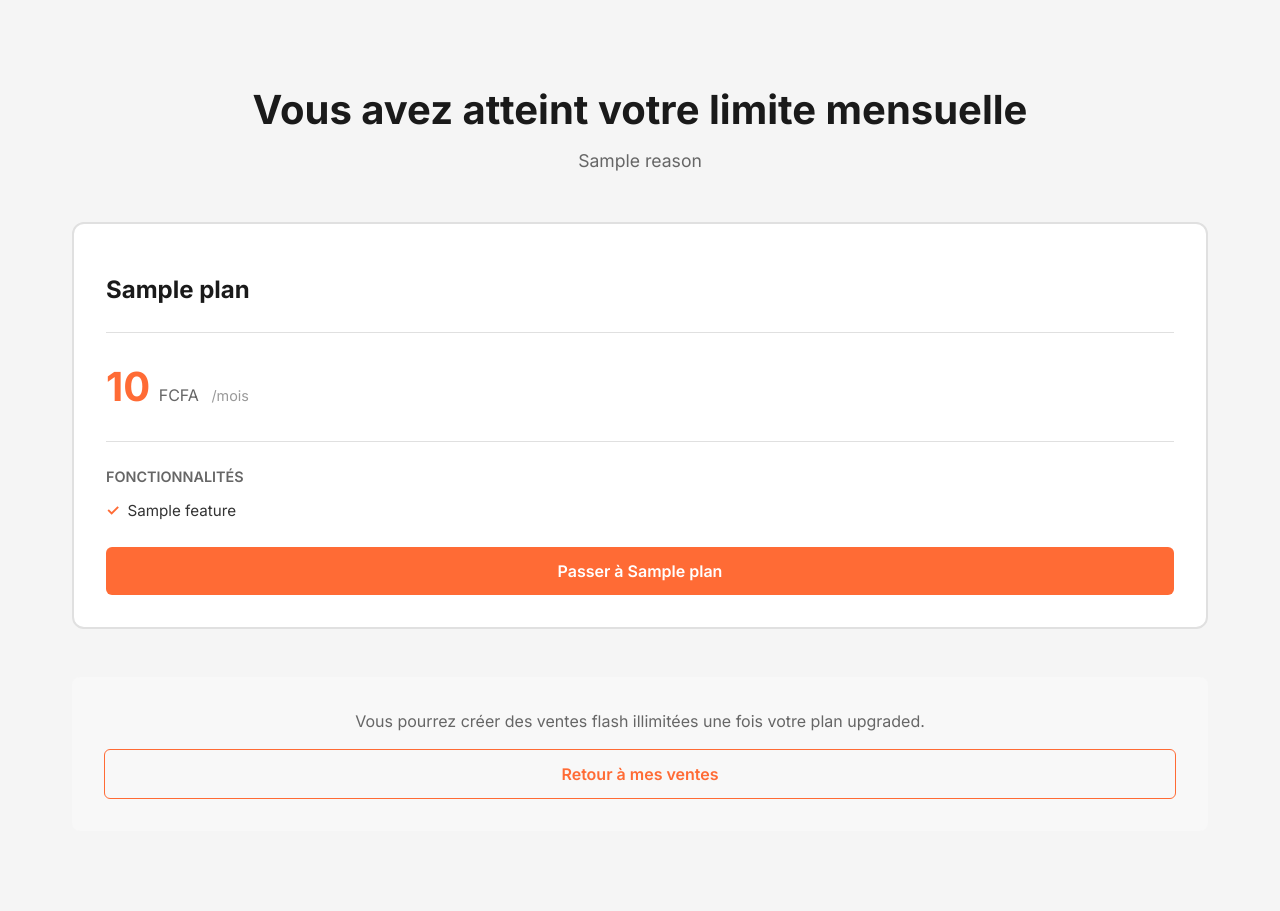
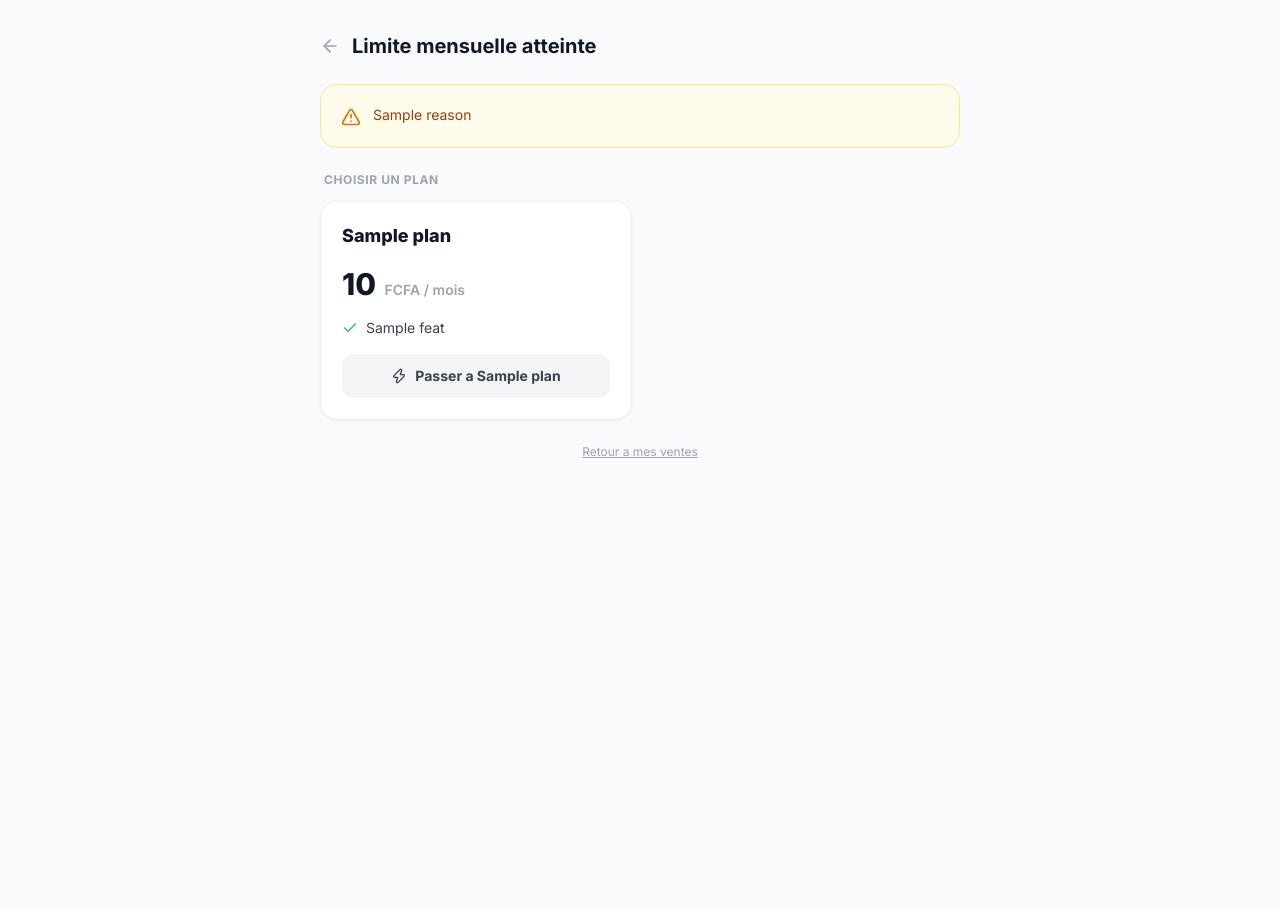
Before and after one commit to SamK107/hayaflash, a Django app: template templates/flash_sales/quota_exceeded.html in a window 1280 px wide. After the commit the page ends 458 px from the top, so only its background shows below. Run offline with Django 5.2, Linux system fonts and the light colour scheme; the template is opened without the code that fills it: most values are stand-ins (such as "Sample title", 1, 10 or a date in 2020); some libraries are stand-ins or nearby versions.

Commit message:
fix(flash_sales): repare le lien casse du paywall quota + aligne le design
quota_exceeded.html referencait 'subscriptions:upgrade', une URL qui
n'existe pas (le nom reel est 'subscriptions:checkout') -> NoReverseMatch
(500) a chaque fois qu'un vendeur au quota clique pour upgrader son plan.

Remplace aussi le CSS brut inline (copie visiblement d'une autre session,
incoherente avec le reste de l'app) par les memes classes Tailwind/Lucide
que templates/subscriptions/subscription.html.

Co-Authored-By: Claude Sonnet 5 <noreply@anthropic.com>

```diff
--- a/templates/flash_sales/quota_exceeded.html
+++ b/templates/flash_sales/quota_exceeded.html
@@ -1,300 +1,100 @@
 {% extends "base.html" %}
-{% load static %}
-
-{% block title %}Upgrade Your Plan — HayaFlash{% endblock %}
+{% block title %}Passer a un plan superieur — HayaFlash{% endblock %}
+{% block navbar %}{% include "partials/_nav_seller.html" %}{% endblock %}
 
 {% block content %}
-<div class="quota-exceeded-container">
-  <div class="paywall-header">
-    <h1>Vous avez atteint votre limite mensuelle</h1>
-    <p class="subtitle">{{ reason }}</p>
+<div class="min-h-screen bg-gray-50">
+<div class="max-w-2xl mx-auto px-4 py-8 space-y-6">
+
+  <!-- Header -->
+  <div class="flex items-center gap-3">
+    <a href="{% url 'flash_sales:list' %}" class="text-gray-400 hover:text-gray-600 transition-colors">
+      <i data-lucide="arrow-left" class="w-5 h-5"></i>
+    </a>
+    <h1 class="text-xl font-bold text-gray-900">Limite mensuelle atteinte</h1>
   </div>
 
-  <div class="plans-grid">
-    {% for plan in plans %}
-    <div class="plan-card {% if plan.recommended %}recommended{% endif %} {% if plan.is_current %}current{% endif %}">
-      {% if plan.recommended %}
-      <div class="plan-badge">Recommandé</div>
-      {% endif %}
+  <div class="bg-amber-50 border border-amber-200 rounded-2xl p-5 flex items-start gap-3">
+    <i data-lucide="alert-triangle" class="w-5 h-5 text-amber-600 shrink-0 mt-0.5"></i>
+    <p class="text-sm text-amber-800">{{ reason }}</p>
+  </div>
 
-      <h3 class="plan-name">{{ plan.label }}</h3>
-
-      <div class="plan-price">
-        {% if plan.price == 0 %}
-          <span class="price-text">Gratuit</span>
-        {% else %}
-          <span class="price-amount">{{ plan.price }}</span>
-          <span class="price-currency">FCFA</span>
-          <span class="price-period">/mois</span>
-        {% endif %}
+  <!-- Plans disponibles -->
+  <div>
+    <p class="text-xs font-bold text-gray-400 uppercase tracking-wider mb-3 px-1">Choisir un plan</p>
+    <div class="grid gap-4 sm:grid-cols-2">
+      {% for plan in plans %}
+      {% if plan.is_current %}
+      <div class="bg-green-50 border-2 border-green-200 rounded-2xl p-5 flex flex-col gap-4">
+        <div class="flex items-center justify-between">
+          <p class="text-lg font-black text-gray-900">{{ plan.label }}</p>
+          <span class="text-xs font-bold bg-green-600 text-white px-2.5 py-1 rounded-full">Actif</span>
+        </div>
+        <div>
+          {% if plan.price == 0 %}
+          <span class="text-2xl font-black text-gray-900">Gratuit</span>
+          {% else %}
+          <span class="text-3xl font-black text-gray-900">{{ plan.price|floatformat:"0g" }}</span>
+          <span class="text-sm font-semibold text-gray-400 ml-1">FCFA / mois</span>
+          {% endif %}
+        </div>
+        <p class="text-sm text-green-700 font-medium">C'est votre plan actuel.</p>
       </div>
-
-      <div class="plan-features">
-        <h4>Fonctionnalités</h4>
-        <ul>
-          {% for feature in plan.features %}
-          <li>
-            <span class="feature-icon">✓</span>
-            <span class="feature-text">{{ feature }}</span>
+      {% elif plan.key == "free" %}
+      <div class="bg-white rounded-2xl border border-gray-100 shadow-sm p-5 flex flex-col gap-4 opacity-60">
+        <p class="text-lg font-black text-gray-900">{{ plan.label }}</p>
+        <div>
+          <span class="text-2xl font-black text-gray-900">Gratuit</span>
+        </div>
+        <ul class="space-y-2 flex-1">
+          {% for feat in plan.features %}
+          <li class="flex items-start gap-2 text-sm text-gray-700">
+            <i data-lucide="check" class="w-4 h-4 text-green-500 shrink-0 mt-0.5"></i>{{ feat }}
           </li>
           {% endfor %}
         </ul>
+        <button class="flex items-center justify-center gap-2 font-bold py-3 rounded-xl text-sm bg-gray-100 text-gray-400 cursor-not-allowed" disabled>
+          Votre plan
+        </button>
       </div>
-
-      <div class="plan-action">
-        {% if plan.is_current %}
-          <button class="btn btn-secondary" disabled>Plan actuel</button>
-        {% elif plan.key == "free" %}
-          <button class="btn btn-secondary" disabled>Votre plan</button>
+      {% else %}
+      <div class="bg-white rounded-2xl border-2 shadow-sm p-5 flex flex-col gap-4
+        {% if plan.recommended %}border-primary{% else %}border-gray-100{% endif %}">
+        {% if plan.recommended %}
+        <div class="flex items-center justify-between">
+          <span class="text-lg font-black text-gray-900">{{ plan.label }}</span>
+          <span class="text-xs font-bold bg-primary text-white px-2.5 py-1 rounded-full">Recommande</span>
+        </div>
         {% else %}
-          <a href="{% url 'subscriptions:upgrade' plan.key %}" class="btn btn-primary">
-            Passer à {{ plan.label }}
-          </a>
+        <p class="text-lg font-black text-gray-900">{{ plan.label }}</p>
         {% endif %}
+        <div>
+          <span class="text-3xl font-black text-gray-900">{{ plan.price|floatformat:"0g" }}</span>
+          <span class="text-sm font-semibold text-gray-400 ml-1">FCFA / mois</span>
+        </div>
+        <ul class="space-y-2 flex-1">
+          {% for feat in plan.features %}
+          <li class="flex items-start gap-2 text-sm text-gray-700">
+            <i data-lucide="check" class="w-4 h-4 text-green-500 shrink-0 mt-0.5"></i>{{ feat }}
+          </li>
+          {% endfor %}
+        </ul>
+        <a href="{% url 'subscriptions:checkout' plan.key %}"
+           class="flex items-center justify-center gap-2 font-bold py-3 rounded-xl text-sm transition-all active:scale-[.98]
+             {% if plan.recommended %}bg-primary text-white hover:bg-red-700 shadow-sm
+             {% else %}bg-gray-100 text-gray-700 hover:bg-gray-200{% endif %}">
+          <i data-lucide="zap" class="w-4 h-4"></i>
+          Passer a {{ plan.label }}
+        </a>
       </div>
+      {% endif %}
+      {% endfor %}
     </div>
-    {% endfor %}
   </div>
 
-  <div class="paywall-footer">
-    <p class="footer-text">
-      Vous pourrez créer des ventes flash illimitées une fois votre plan upgraded.
-    </p>
-    <a href="{% url 'flash_sales:list' %}" class="btn btn-link">Retour à mes ventes</a>
-  </div>
+  <p class="text-center text-xs text-gray-400 pb-4">
+    <a href="{% url 'flash_sales:list' %}" class="underline hover:text-gray-600">Retour a mes ventes</a>
+  </p>
 </div>
-
-<style>
-.quota-exceeded-container {
-  max-width: 1200px;
-  margin: 3rem auto;
-  padding: 2rem;
-}
-
-.paywall-header {
-  text-align: center;
-  margin-bottom: 3rem;
-}
-
-.paywall-header h1 {
-  font-size: 2.5rem;
-  font-weight: 700;
-  color: #1a1a1a;
-  margin-bottom: 0.5rem;
-}
-
-.paywall-header .subtitle {
-  font-size: 1.1rem;
-  color: #666;
-}
-
-.plans-grid {
-  display: grid;
-  grid-template-columns: repeat(auto-fit, minmax(300px, 1fr));
-  gap: 2rem;
-  margin-bottom: 3rem;
-}
-
-.plan-card {
-  border: 2px solid #e0e0e0;
-  border-radius: 12px;
-  padding: 2rem;
-  background: white;
-  transition: all 0.3s ease;
-  position: relative;
-}
-
-.plan-card:hover {
-  border-color: #ff6b35;
-  box-shadow: 0 8px 24px rgba(255, 107, 53, 0.15);
-}
-
-.plan-card.recommended {
-  border-color: #ff6b35;
-  box-shadow: 0 8px 24px rgba(255, 107, 53, 0.15);
-  transform: scale(1.02);
-}
-
-.plan-card.current {
-  background: #f8f8f8;
-  border-color: #999;
-}
-
-.plan-badge {
-  position: absolute;
-  top: -12px;
-  left: 20px;
-  background: #ff6b35;
-  color: white;
-  padding: 0.25rem 0.75rem;
-  border-radius: 20px;
-  font-size: 0.75rem;
-  font-weight: 600;
-}
-
-.plan-name {
-  font-size: 1.5rem;
-  font-weight: 700;
-  color: #1a1a1a;
-  margin: 1rem 0;
-}
-
-.plan-price {
-  margin: 1.5rem 0;
-  padding: 1.5rem 0;
-  border-top: 1px solid #e0e0e0;
-  border-bottom: 1px solid #e0e0e0;
-}
-
-.price-amount {
-  font-size: 2.5rem;
-  font-weight: 700;
-  color: #ff6b35;
-}
-
-.price-currency {
-  font-size: 1rem;
-  color: #666;
-  margin-left: 0.25rem;
-}
-
-.price-period {
-  font-size: 0.9rem;
-  color: #999;
-  margin-left: 0.5rem;
-}
-
-.price-text {
-  font-size: 1.2rem;
-  color: #666;
-  font-weight: 500;
-}
-
-.plan-features {
-  margin: 1.5rem 0;
-}
-
-.plan-features h4 {
-  font-size: 0.9rem;
-  font-weight: 600;
-  text-transform: uppercase;
-  color: #666;
-  margin-bottom: 0.75rem;
-}
-
-.plan-features ul {
-  list-style: none;
-  padding: 0;
-}
-
-.plan-features li {
-  display: flex;
-  align-items: flex-start;
-  margin-bottom: 0.75rem;
-  font-size: 0.95rem;
-  color: #333;
-}
-
-.feature-icon {
-  color: #ff6b35;
-  font-weight: bold;
-  margin-right: 0.5rem;
-  flex-shrink: 0;
-}
-
-.feature-text {
-  line-height: 1.4;
-}
-
-.plan-action {
-  margin-top: 1.5rem;
-}
-
-.btn {
-  display: inline-block;
-  padding: 0.75rem 1.5rem;
-  border: none;
-  border-radius: 6px;
-  font-size: 1rem;
-  font-weight: 600;
-  cursor: pointer;
-  text-decoration: none;
-  text-align: center;
-  transition: all 0.3s ease;
-  width: 100%;
-}
-
-.btn-primary {
-  background: #ff6b35;
-  color: white;
-}
-
-.btn-primary:hover {
-  background: #e55a24;
-  box-shadow: 0 4px 12px rgba(255, 107, 53, 0.3);
-}
-
-.btn-secondary {
-  background: #e0e0e0;
-  color: #666;
-}
-
-.btn-secondary:hover {
-  background: #d0d0d0;
-}
-
-.btn-secondary:disabled {
-  opacity: 0.6;
-  cursor: not-allowed;
-}
-
-.btn-link {
-  background: transparent;
-  color: #ff6b35;
-  border: 1px solid #ff6b35;
-  text-decoration: none;
-}
-
-.btn-link:hover {
-  background: #fff5f0;
-}
-
-.paywall-footer {
-  text-align: center;
-  padding: 2rem;
-  background: #f8f8f8;
-  border-radius: 8px;
-}
-
-.footer-text {
-  color: #666;
-  margin-bottom: 1rem;
-  font-size: 1rem;
-}
-
-/* Mobile responsive */
-@media (max-width: 768px) {
-  .quota-exceeded-container {
-    margin: 1rem auto;
-    padding: 1rem;
-  }
-
-  .paywall-header h1 {
-    font-size: 1.75rem;
-  }
-
-  .plans-grid {
-    grid-template-columns: 1fr;
-    gap: 1rem;
-  }
-
-  .plan-card.recommended {
-    transform: scale(1);
-  }
-
-  .price-amount {
-    font-size: 2rem;
-  }
-}
-</style>
+</div>
 {% endblock %}
```
